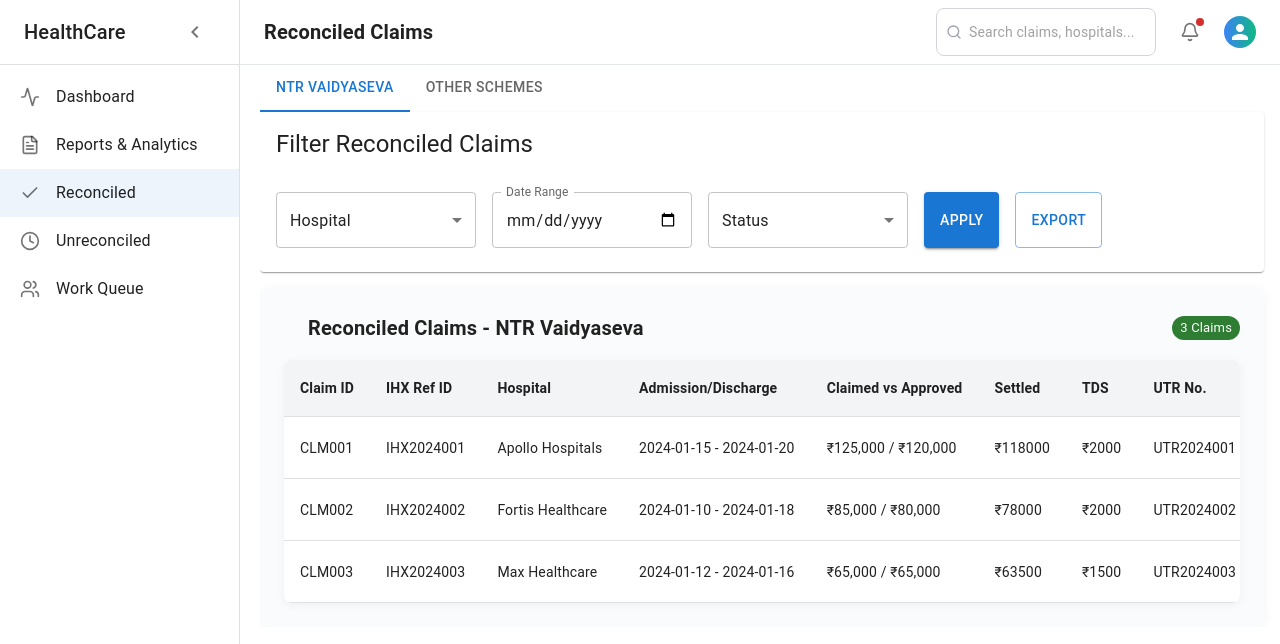
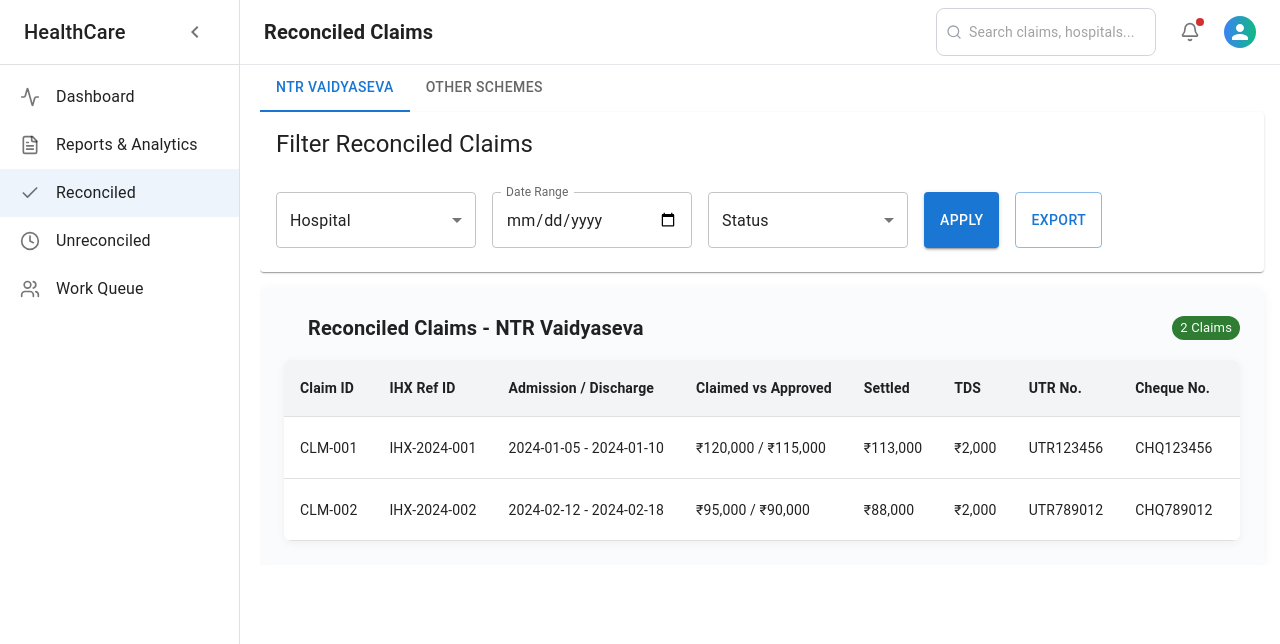
Before and after one commit to lavanyayarlagadda/Clamis_Traking, a React (Vite) app in the folder claims/: page /reconciled in a window 1280 px wide. Shown: the top 644 px of the page. Built offline with nearby package versions, Linux system fonts and the light colour scheme; some icons are missing.

Commit message:
Changed the design of status

```diff
--- a/claims/src/pages/Reconciled/ReconciledPage.tsx
+++ b/claims/src/pages/Reconciled/ReconciledPage.tsx
@@ -1,23 +1,29 @@
 import { useState } from "react";
 import { Visibility } from "@mui/icons-material";
 import { reconciledClaims } from "./data";
-import { DynamicTabs } from '../../Components/reusable/tabs';
-import { DynamicFilterBar } from "../../Components/reusable/filter";
-import { DynamicDialog } from "../../Components/reusable/dialog";
+import { DynamicTabs } from '../../components/reusable/tabs';
+import { DynamicFilterBar } from "../../components/reusable/filter";
+import { DynamicDialog } from "../../components/reusable/dialog";
 import DynamicTable from "../../reusable/dynamicTable";
+import { Chip } from "@mui/material";
 
 export default function ReconciledPage() {
   const [activeTab, setActiveTab] = useState("ntr");
   const [dialogData, setDialogData] = useState(null);
   const [dialogOpen, setDialogOpen] = useState(false);
 
+  const statusColorMap: Record<"Settled" | "Pending" | "Rejected", "success" | "warning" | "error"> = {
+  Settled: "success",
+  Pending: "warning",
+  Rejected: "error",
+};
+
 const columns = [
   { key: "claimId", label: "Claim ID" },
   { key: "ihxRefId", label: "IHX Ref ID" },
-    { key: "hospitalName", label: "Hospital" },
   {
     key: "admissionDischarge",
-      label: "Admission/Discharge",
+    label: "Admission / Discharge",
     render: (row: any) => `${row.admissionDate} - ${row.dischargeDate}`,
   },
   {
@@ -26,13 +32,33 @@ export default function ReconciledPage() {
     render: (row: any) =>
       `₹${row.claimedAmount.toLocaleString()} / ₹${row.approvedAmount.toLocaleString()}`,
   },
-    { key: "settledAmount", label: "Settled", render: (r: any) => `₹${r.settledAmount}` },
-    { key: "tds", label: "TDS", render: (r: any) => `₹${r.tds}` },
+  {
+    key: "settledAmount",
+    label: "Settled",
+    render: (r: any) => `₹${r.settledAmount.toLocaleString()}`,
+  },
+  {
+    key: "tds",
+    label: "TDS",
+    render: (r: any) => `₹${r.tds.toLocaleString()}`,
+  },
   { key: "utrNo", label: "UTR No." },
-    { key: "status", label: "Status" },
-    { key: "diagnosis", label: "Diagnosis" },
+  { key: "chequeNumber", label: "Cheque No." },
+  { key: "insuranceCompany", label: "Insurance Company" },
+
+  {
+    key: "status",
+    label: "Status",
+    render: (row: any) => {
+      const color = statusColorMap[row.status as keyof typeof statusColorMap] || "default";
+      return <Chip label={row.status} color={color} size="small" />;
+    },
+  },
+
   { key: "paymentDate", label: "Payment Date" },
 ];
+
+
 
   return (
     <>
--- a/claims/src/pages/Reconciled/data.ts
+++ b/claims/src/pages/Reconciled/data.ts
@@ -1,63 +1,34 @@
-type Claim = {
-  claimId: string;
-  ihxRefId: string;
-  hospitalName: string;
-  admissionDate: string;
-  dischargeDate: string;
-  claimedAmount: number;
-  approvedAmount: number;
-  settledAmount: number;
-  tds: number;
-  utrNo: string;
-  status: string;
-  diagnosis: string;
-  paymentDate: string;
-};
 
-export const reconciledClaims: Claim[] = [
+
+export const reconciledClaims = [
   {
-    claimId: "CLM001",
-    ihxRefId: "IHX2024001",
-    hospitalName: "Apollo Hospitals",
-    admissionDate: "2024-01-15",
-    dischargeDate: "2024-01-20",
-    claimedAmount: 125000,
-    approvedAmount: 120000,
-    settledAmount: 118000,
+    claimId: "CLM-001",
+    ihxRefId: "IHX-2024-001",
+    admissionDate: "2024-01-05",
+    dischargeDate: "2024-01-10",
+    claimedAmount: 120000,
+    approvedAmount: 115000,
+    settledAmount: 113000,
     tds: 2000,
-    utrNo: "UTR2024001",
+    utrNo: "UTR123456",
+    chequeNumber: "CHQ123456",
+    insuranceCompany: "Star Health Insurance",
     status: "Settled",
-    diagnosis: "Cardiac Surgery",
-    paymentDate: "2024-01-25",
+    paymentDate: "2024-01-20",
   },
   {
-    claimId: "CLM002",
-    ihxRefId: "IHX2024002",
-    hospitalName: "Fortis Healthcare",
-    admissionDate: "2024-01-10",
-    dischargeDate: "2024-01-18",
-    claimedAmount: 85000,
-    approvedAmount: 80000,
-    settledAmount: 78000,
+    claimId: "CLM-002",
+    ihxRefId: "IHX-2024-002",
+    admissionDate: "2024-02-12",
+    dischargeDate: "2024-02-18",
+    claimedAmount: 95000,
+    approvedAmount: 90000,
+    settledAmount: 88000,
     tds: 2000,
-    utrNo: "UTR2024002",
+    utrNo: "UTR789012",
+    chequeNumber: "CHQ789012",
+    insuranceCompany: "HDFC ERGO",
     status: "Settled",
-    diagnosis: "Orthopedic Surgery",
-    paymentDate: "2024-01-23",
-  },
-  {
-    claimId: "CLM003",
-    ihxRefId: "IHX2024003",
-    hospitalName: "Max Healthcare",
-    admissionDate: "2024-01-12",
-    dischargeDate: "2024-01-16",
-    claimedAmount: 65000,
-    approvedAmount: 65000,
-    settledAmount: 63500,
-    tds: 1500,
-    utrNo: "UTR2024003",
-    status: "Settled",
-    diagnosis: "General Surgery",
-    paymentDate: "2024-01-21",
+    paymentDate: "2024-02-25",
   },
 ];
```
Lines whose indentation alone changed are shown as unchanged.
